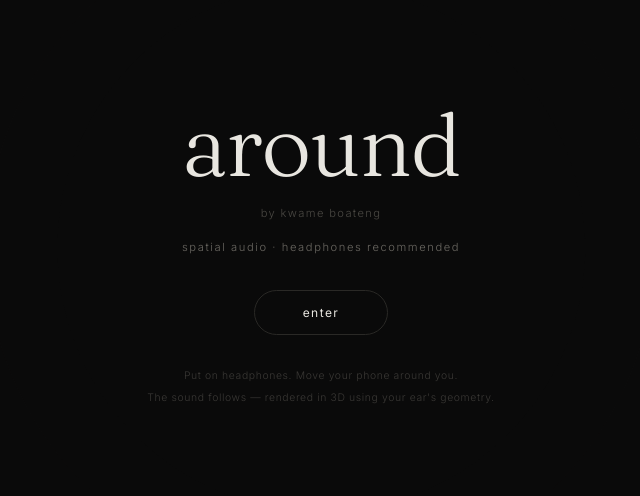
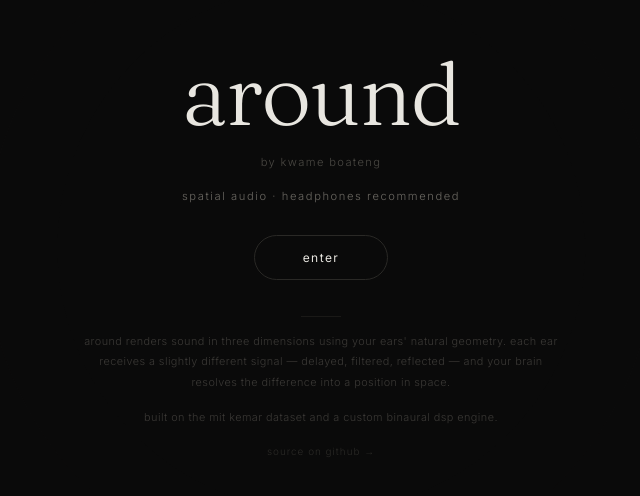
Before and after one commit to k-boateng/around, a SvelteKit app: page / in a window 1280 px wide. Shown: the part 152-648 px from the top of the page, without its empty margins (319-959 px from the left). Built offline with nearby package versions, Linux system fonts and the light colour scheme.

Commit message:
feat: about section on landing page, clickable wordmark home link

```diff
--- a/src/routes/+page.svelte
+++ b/src/routes/+page.svelte
@@ -20,13 +20,13 @@
   }
 </script>
 
+<div class="rings" aria-hidden="true">
+  <div class="ring ring-1"></div>
+  <div class="ring ring-2"></div>
+  <div class="ring ring-3"></div>
+</div>
+
 <main class:visible>
-  <div class="rings" aria-hidden="true">
-    <div class="ring ring-1"></div>
-    <div class="ring ring-2"></div>
-    <div class="ring ring-3"></div>
-  </div>
-
   <div class="content">
     <div class="wordmark-block">
       <h1 class="wordmark">around</h1>
@@ -37,9 +37,22 @@
 
     <button class="enter-btn" onclick={enter}>enter</button>
 
-    <div class="how">
-      <p>Put on headphones. Move your phone around you.</p>
-      <p>The sound follows — rendered in 3D using your ear's geometry.</p>
+    <div class="about">
+      <div class="divider"></div>
+      <p>
+        around renders sound in three dimensions using your ears' natural geometry.
+        each ear receives a slightly different signal — delayed, filtered, reflected —
+        and your brain resolves the difference into a position in space.
+      </p>
+      <p>
+        built on the mit kemar dataset and a custom binaural dsp engine.
+      </p>
+      <a
+        class="github-link"
+        href="https://github.com/k-boateng/spatial-audio"
+        target="_blank"
+        rel="noopener noreferrer"
+      >source on github →</a>
     </div>
   </div>
 </main>
@@ -47,25 +60,14 @@
 <style>
   :global(body) {
     margin: 0;
-    overflow: hidden;
     background: #0a0a0a;
     font-family: 'Inter', system-ui, sans-serif;
     font-weight: 300;
     color: #e8e6e0;
+    overflow-x: hidden;
   }
 
-  main {
-    position: fixed;
-    inset: 0;
-    display: flex;
-    align-items: center;
-    justify-content: center;
-    opacity: 0;
-    transition: opacity 0.8s ease;
-  }
-
-  main.visible { opacity: 1; }
-
+  /* Rings stay fixed regardless of scroll */
   .rings {
     position: fixed;
     inset: 0;
@@ -73,6 +75,7 @@
     align-items: center;
     justify-content: center;
     pointer-events: none;
+    z-index: 0;
   }
 
   .ring {
@@ -91,14 +94,29 @@
     100% { transform: scale(1.12); opacity: 0;   }
   }
 
+  /* Main scrolls; rings stay behind */
+  main {
+    position: relative;
+    min-height: 100vh;
+    display: flex;
+    align-items: center;
+    justify-content: center;
+    opacity: 0;
+    transition: opacity 0.8s ease;
+    z-index: 1;
+  }
+
+  main.visible { opacity: 1; }
+
   .content {
     display: flex;
     flex-direction: column;
     align-items: center;
     gap: 20px;
-    z-index: 10;
     text-align: center;
-    padding: 0 32px;
+    padding: 80px 32px;
+    max-width: 480px;
+    width: 100%;
   }
 
   .wordmark-block {
@@ -136,7 +154,7 @@
   }
 
   .enter-btn {
-    margin-top: 16px;
+    margin-top: 12px;
     background: transparent;
     border: 1px solid #2a2926;
     color: #e8e6e0;
@@ -156,18 +174,42 @@
     background: rgba(255, 255, 255, 0.03);
   }
 
-  .how {
-    margin-top: 12px;
+  /* About section */
+  .about {
     display: flex;
     flex-direction: column;
-    gap: 4px;
+    align-items: center;
+    gap: 14px;
+    margin-top: 16px;
+    width: 100%;
   }
 
-  .how p {
-    font-size: 0.65rem;
-    letter-spacing: 0.06em;
+  .divider {
+    width: 40px;
+    height: 1px;
+    background: #1a1917;
+  }
+
+  .about p {
+    font-size: 0.68rem;
+    font-weight: 300;
+    letter-spacing: 0.04em;
     color: #3a3835;
     margin: 0;
-    line-height: 1.7;
+    line-height: 1.9;
+    text-transform: lowercase;
   }
+
+  .github-link {
+    font-size: 0.62rem;
+    font-weight: 300;
+    letter-spacing: 0.1em;
+    color: #2a2926;
+    text-decoration: none;
+    text-transform: lowercase;
+    transition: color 0.2s;
+    margin-top: 4px;
+  }
+
+  .github-link:hover { color: #6b6862; }
 </style>
--- a/src/routes/mobile/+page.svelte
+++ b/src/routes/mobile/+page.svelte
@@ -233,7 +233,7 @@
       {/if}
     </div>
 
-    <span class="wordmark">around</span>
+    <a class="wordmark" href="/">around</a>
 
     <div class="mode-toggle">
       <button
@@ -377,7 +377,11 @@
     letter-spacing: -0.02em;
     color: #e8e6e0;
     text-transform: lowercase;
+    text-decoration: none;
+    transition: opacity 0.2s;
   }
+
+  .wordmark:hover { opacity: 0.6; }
 
   .mode-toggle {
     display: flex;
```
Also changed, not shown: src/routes/desktop/+page.svelte (+6 -1 lines).
